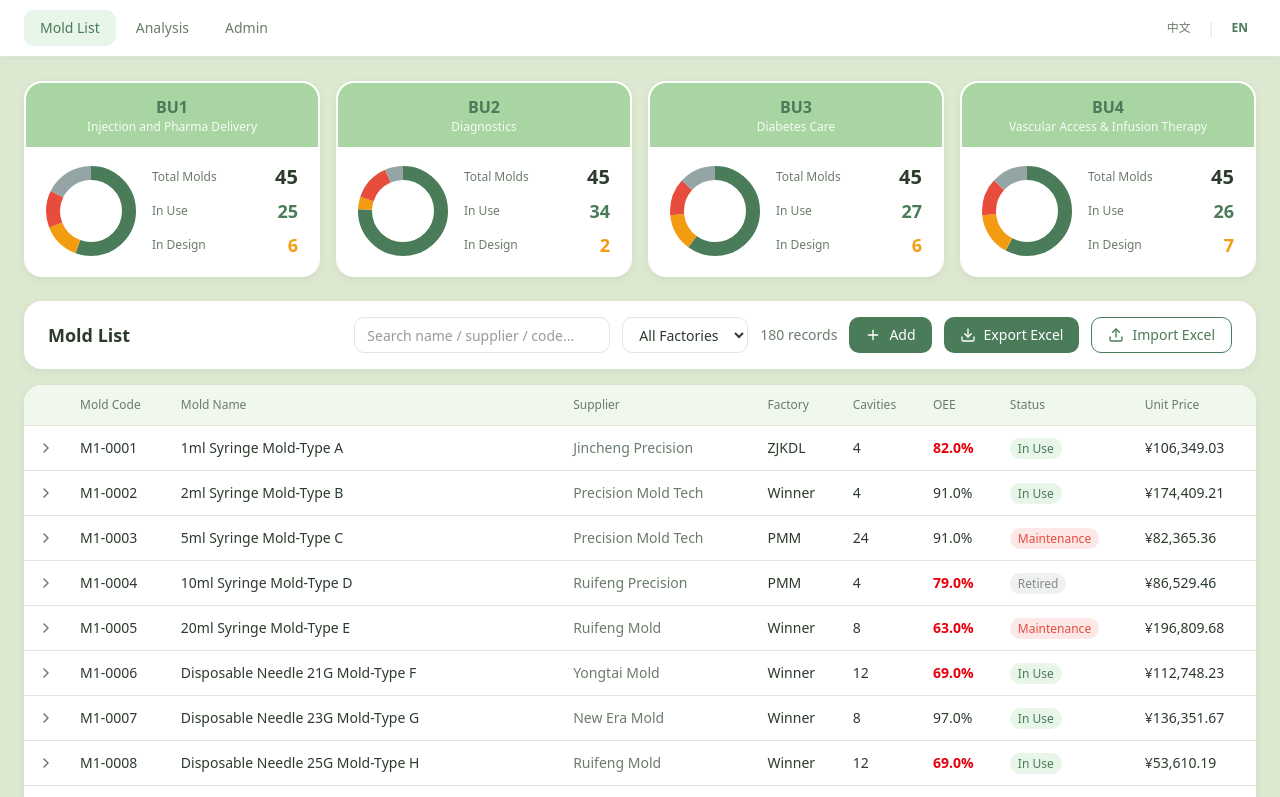
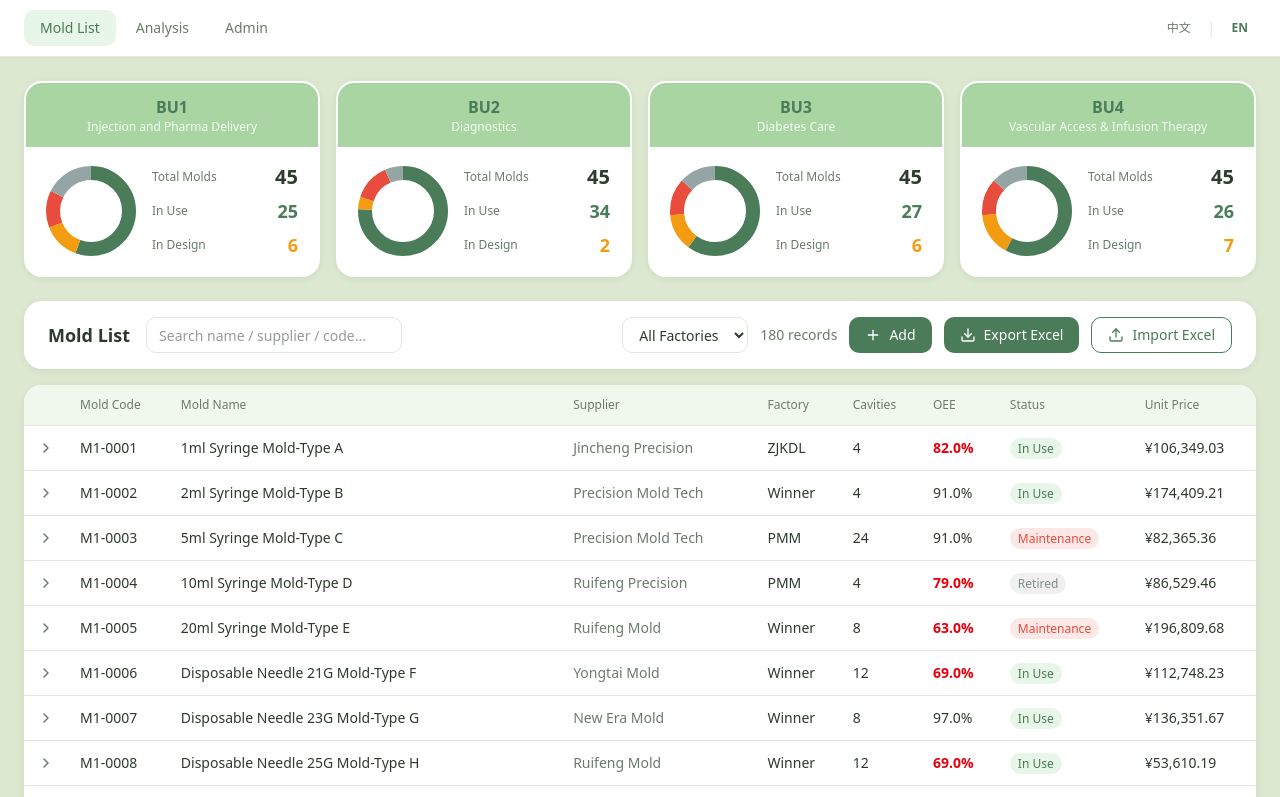
Before and after one commit to erikzhuang-dev/ubzhuangs-robot, a Next.js app: page / in a window 1280 px wide. Shown: the top 797 px of the page. Built offline with nearby package versions, Linux system fonts and the light colour scheme.

Commit message:
fix: 搜索框位置调整至靠近Mold List标题
Coze-Commit-Type: user
Coze-User-ID: 3739915826497834
Coze-Conversation-ID: 11684564

```diff
--- a/src/app/page.tsx
+++ b/src/app/page.tsx
@@ -737,10 +737,10 @@ export default function Home() {
           className="mb-4 flex items-center justify-between rounded-2xl bg-white px-6 py-4"
           style={{ boxShadow: '0 2px 8px rgba(0, 0, 0, 0.06)' }}
         >
-          <h2 className="text-lg font-semibold" style={{ color: '#2d3b2d' }}>
-            {t.title}
-          </h2>
-          <div className="flex flex-1 items-center justify-end gap-3">
+          <div className="flex items-center gap-4">
+            <h2 className="text-lg font-semibold" style={{ color: '#2d3b2d' }}>
+              {t.title}
+            </h2>
             {/* Search */}
             <input
               type="text"
@@ -750,6 +750,8 @@ export default function Home() {
               className="h-9 w-64 rounded-lg border px-3 py-1 text-sm outline-none transition-colors focus:border-[#4a7c59]"
               style={{ borderColor: '#e0e8dc', color: '#2d3b2d' }}
             />
+          </div>
+          <div className="flex items-center gap-3">
             {/* Factory filter */}
             <select
               value={factoryFilter}
```
